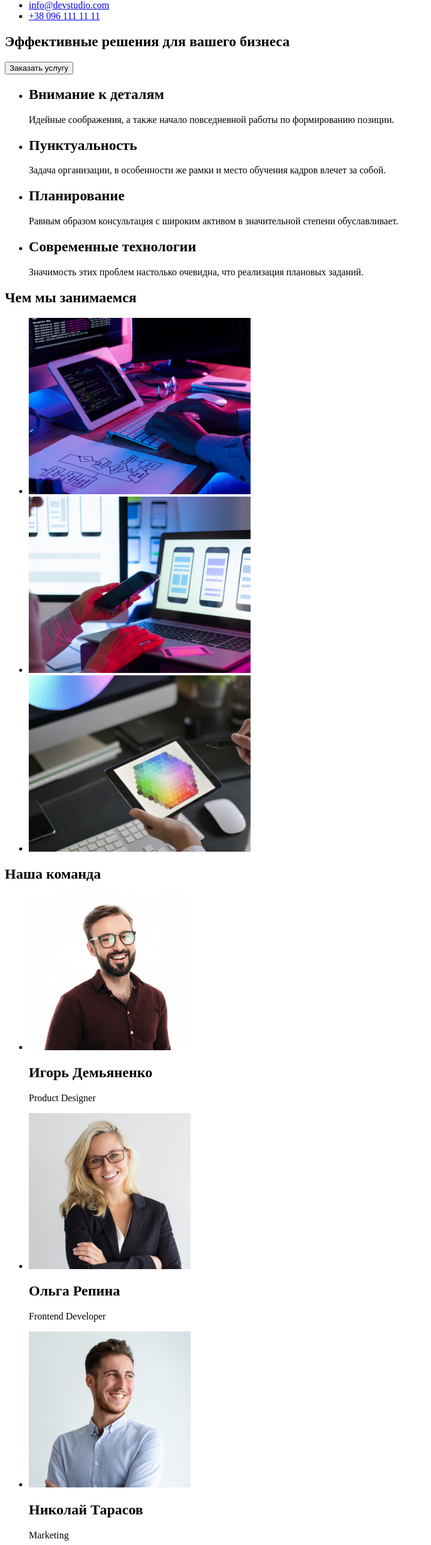
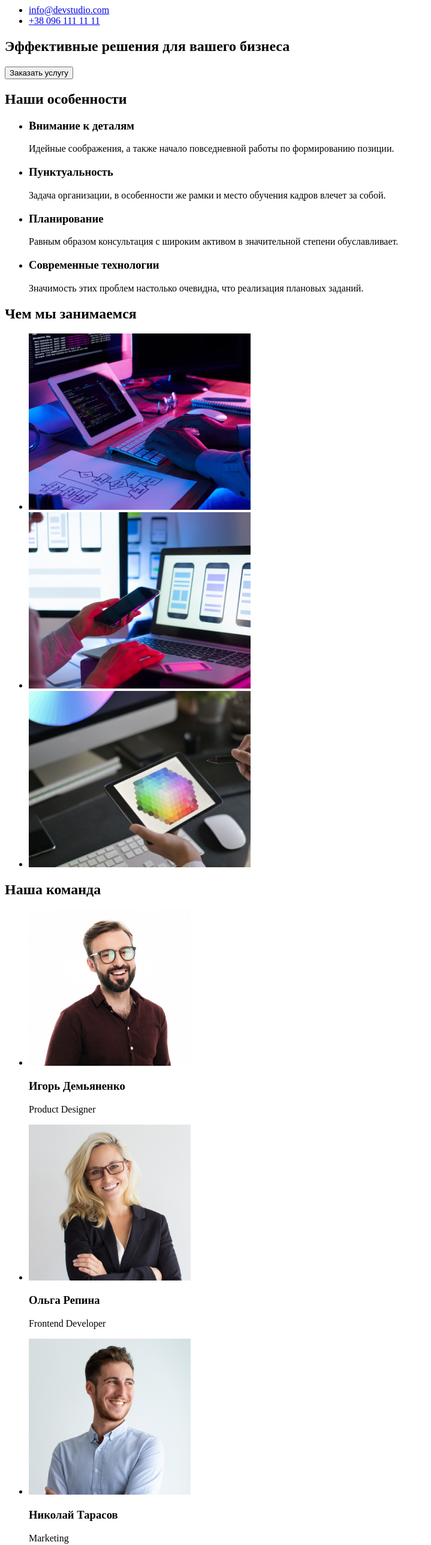
Before and after one commit to YGvozdii/goit-markup-hw-01, a plain HTML site: page index.html in a window 1280 px wide. Shown: the part 104-2680 px from the top of the page at 60% size, without its empty margins (0-719 px from the left). Drawn offline with Linux system fonts and the light colour scheme.

Commit message:
update index.html

```diff
--- a/index.html
+++ b/index.html
@@ -9,10 +9,8 @@
   <body>
     <header>
       <nav>
+        <a href="#" lang="en">WebStudio</a>
         <ul>
-          <li>
-            <a href="#" lang="en">WebStudio</a>
-          </li>
           <li>
             <a href="#">Студия</a>
           </li>
@@ -33,30 +31,33 @@
       <section>
         <h1>Эффективные решения для вашего бизнеса</h1>
         <button type="button">Заказать услугу</button>
+      </section>
+      <section>
+        <h2>Наши особенности</h2>
         <ul>
           <li>
-            <h2>Внимание к деталям</h2>
+            <h3>Внимание к деталям</h3>
             <p>
               Идейные соображения, а также начало повседневной работы по
               формированию позиции.
             </p>
           </li>
           <li>
-            <h2>Пунктуальность</h2>
+            <h3>Пунктуальность</h3>
             <p>
               Задача организации, в особенности же рамки и место обучения кадров
               влечет за собой.
             </p>
           </li>
           <li>
-            <h2>Планирование</h2>
+            <h3>Планирование</h3>
             <p>
               Равным образом консультация с широким активом в значительной
               степени обуславливает.
             </p>
           </li>
           <li>
-            <h2>Современные технологии</h2>
+            <h3>Современные технологии</h3>
             <p>
               Значимость этих проблем настолько очевидна, что реализация
               плановых заданий.
@@ -99,12 +100,12 @@
               alt="Игорь Демьяненко"
               width="270"
             />
-            <h2>Игорь Демьяненко</h2>
+            <h3>Игорь Демьяненко</h3>
             <p lang="en">Product Designer</p>
           </li>
           <li>
             <img src="./images/person_2.jpg" alt="Ольга Репина" width="270" />
-            <h2>Ольга Репина</h2>
+            <h3>Ольга Репина</h3>
             <p lang="en">Frontend Developer</p>
           </li>
           <li>
@@ -113,12 +114,12 @@
               alt="Николай Тарасов"
               width="270"
             />
-            <h2>Николай Тарасов</h2>
+            <h3>Николай Тарасов</h3>
             <p lang="en">Marketing</p>
           </li>
           <li>
             <img src="./images/person_4.jpg" alt="Михаил Ермаков" width="270" />
-            <h2>Михаил Ермаков</h2>
+            <h3>Михаил Ермаков</h3>
             <p lang="en">UI Designer</p>
           </li>
         </ul>
@@ -127,10 +128,14 @@
     <footer>
       <a href="#" lang="en">WebStudio</a>
       <address>г. Киев, пр-т Леси Украинки, 26</address>
-      <address>
-        <a href="mailto:info@example.com">info@example.com</a>
-        <p><a href="tel:+380961111111">+38 096 111 11 11</a></p>
-      </address>
+      <ul>
+        <li>
+          <a href="mailto:info@example.com">info@example.com</a>
+        </li>
+        <li>
+          <a href="tel:+380961111111">+38 096 111 11 11</a>
+        </li>
+      </ul>
     </footer>
   </body>
 </html>
```
